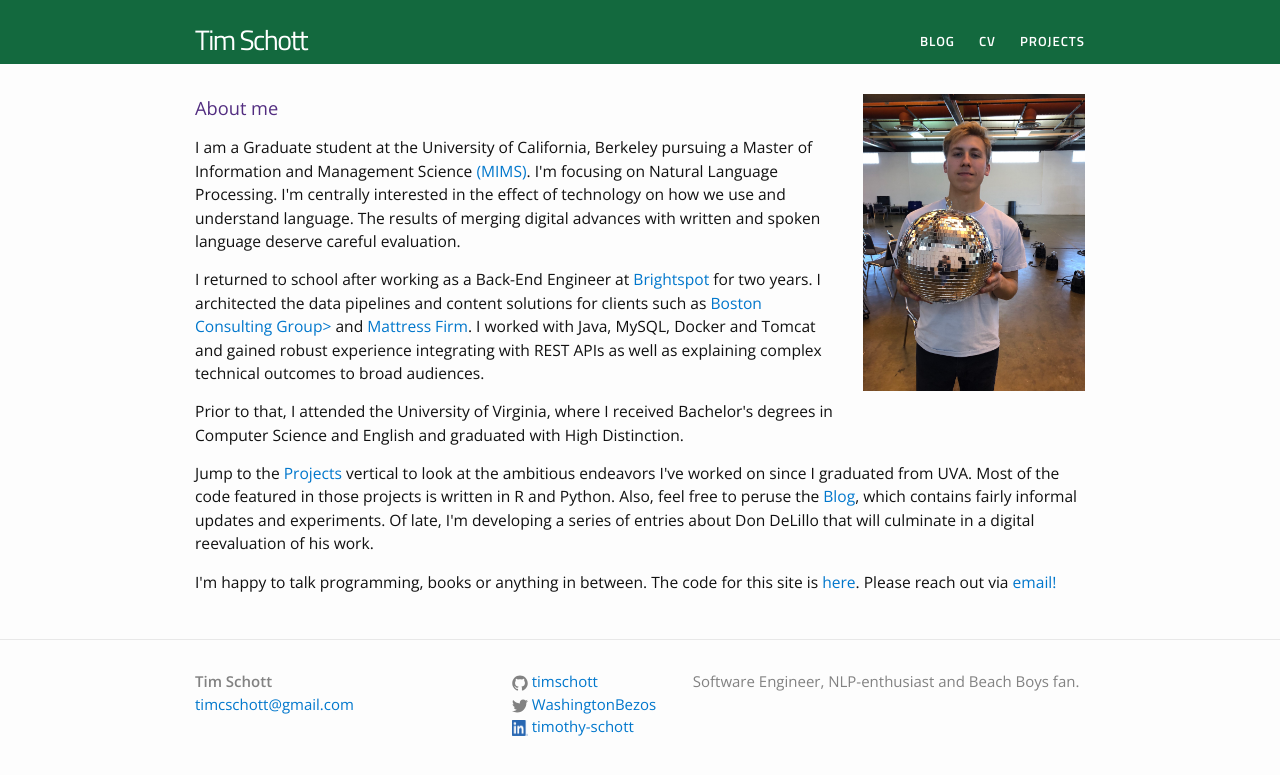
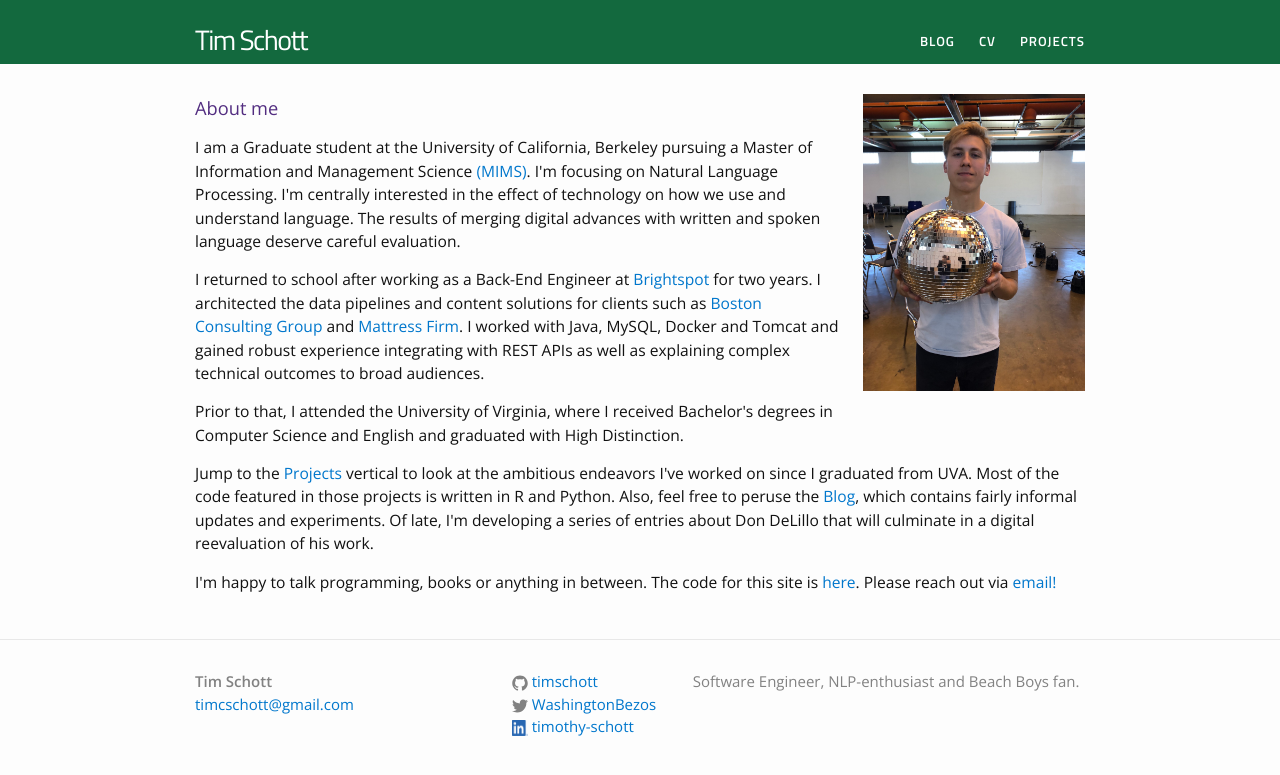
Before and after one commit to timschott/timschott.github.io, a Jekyll site: the page built from index.html, in a window 1280 px wide. Shown: the top 775 px of the page. Built offline with Jekyll 4.4.1, drawn with Linux system fonts in a browser that asks for light colours.

Commit message:
remove typo

```diff
--- a/index.html
+++ b/index.html
@@ -11,7 +11,7 @@ description: Welcome to my new site!
 
 <p>I am a Graduate student at the University of California, Berkeley pursuing a Master of Information and Management Science <a href="https://www.ischool.berkeley.edu/programs/mims">(MIMS)</a>. I'm focusing on Natural Language Processing. I'm centrally interested in the effect of technology on how we use and understand language. The results of merging digital advances with written and spoken language deserve careful evaluation.</p>
 
-<p>I returned to school after working as a Back-End Engineer at <a href="https://www.brightspot.com/">Brightspot</a> for two years. I architected the data pipelines and content solutions for clients such as <a href="bcg.com">Boston Consulting Group></a> and <a href="sleep.com">Mattress Firm</a>. I worked with Java, MySQL, Docker and Tomcat and gained robust experience integrating with REST APIs as well as explaining complex technical outcomes to broad audiences.</p>
+<p>I returned to school after working as a Back-End Engineer at <a href="https://www.brightspot.com/">Brightspot</a> for two years. I architected the data pipelines and content solutions for clients such as <a href="bcg.com">Boston Consulting Group</a> and <a href="sleep.com">Mattress Firm</a>. I worked with Java, MySQL, Docker and Tomcat and gained robust experience integrating with REST APIs as well as explaining complex technical outcomes to broad audiences.</p>
 
 <p>Prior to that, I attended the University of Virginia, where I received Bachelor's degrees in Computer Science and English and graduated with High Distinction.</p>
 
```
